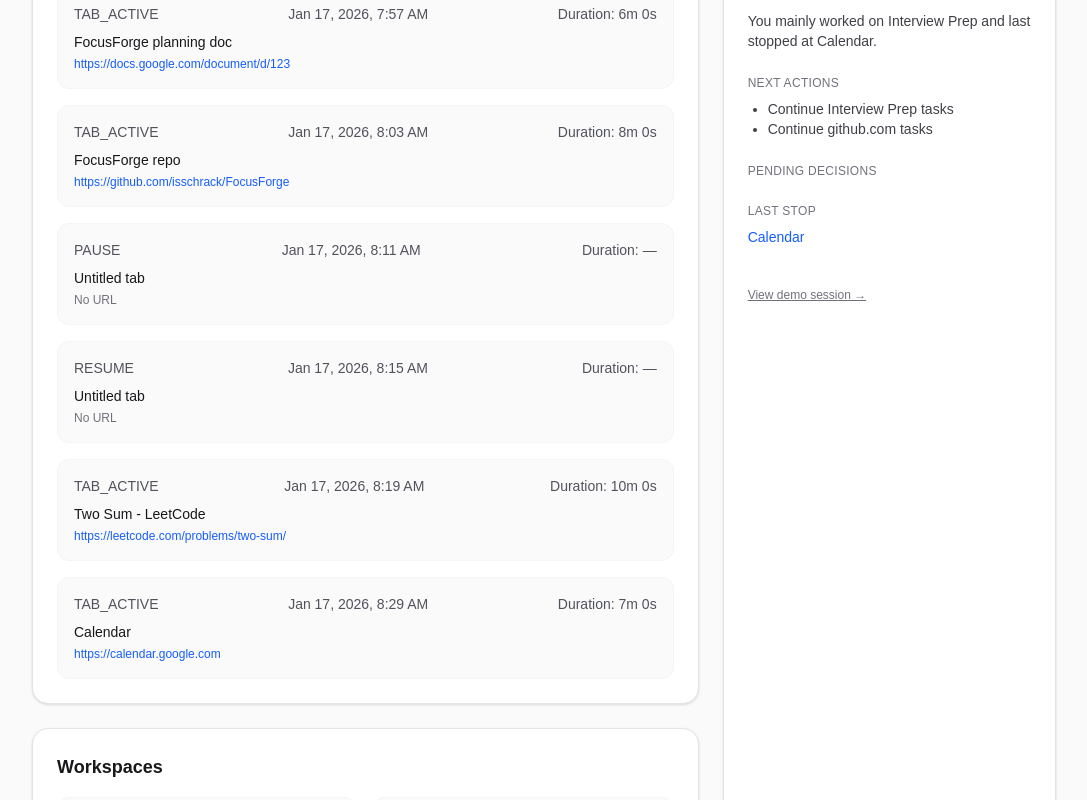
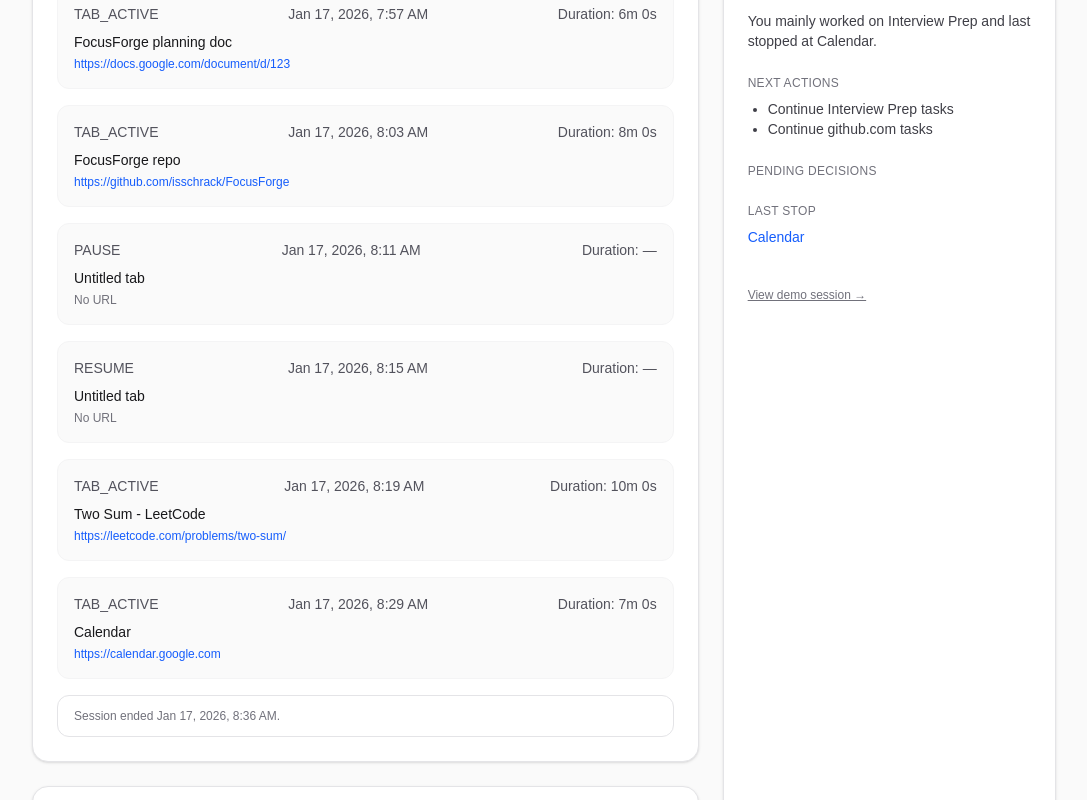
Before and after one commit to stripathy1999/FocusForge, a Next.js app: page /session/demo in a window 1280 px wide. Shown: the part 296-1096 px from the top of the page, without its empty margins (96-1183 px from the left). Built offline with nearby package versions, Linux system fonts and the light colour scheme.

Commit message:
Add session ended footer to timeline

```diff
--- a/app/session/_components/SessionDetail.tsx
+++ b/app/session/_components/SessionDetail.tsx
@@ -90,6 +90,11 @@
                       )}
                     </div>
                   ))
+                )}
+                {session.status === "ended" && (
+                  <div className="rounded-xl border border-zinc-200 bg-white px-4 py-3 text-xs text-zinc-500">
+                    Session ended {formatDate(session.ended_at)}.
+                  </div>
                 )}
               </div>
             </div>
```
